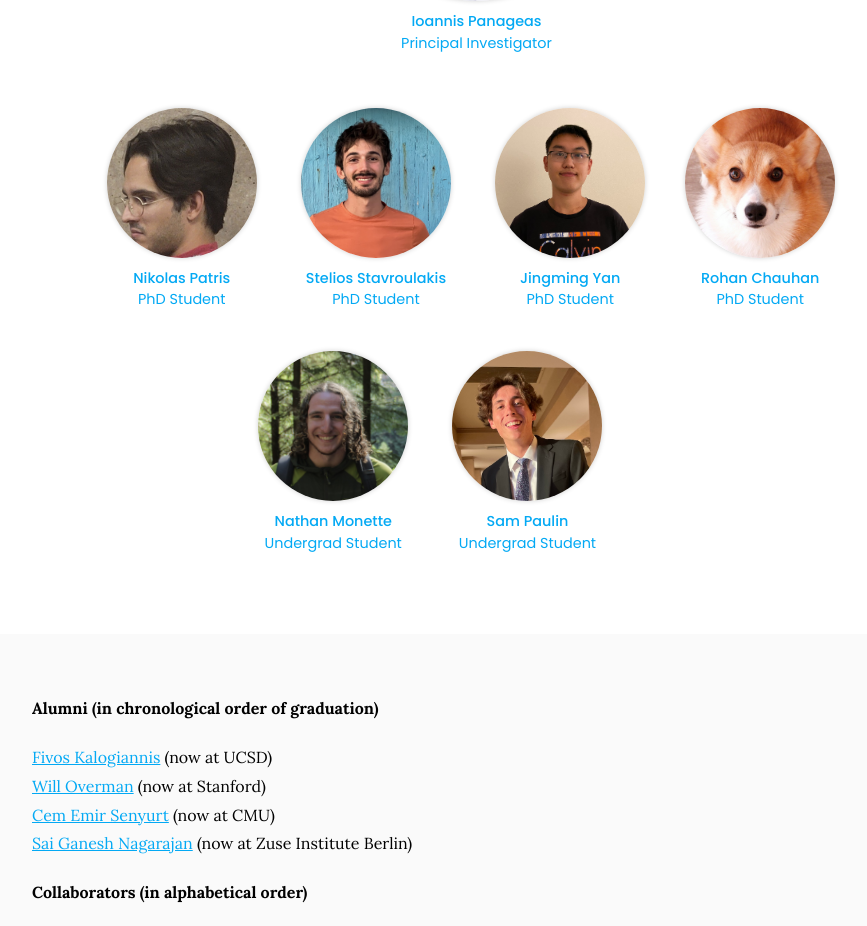
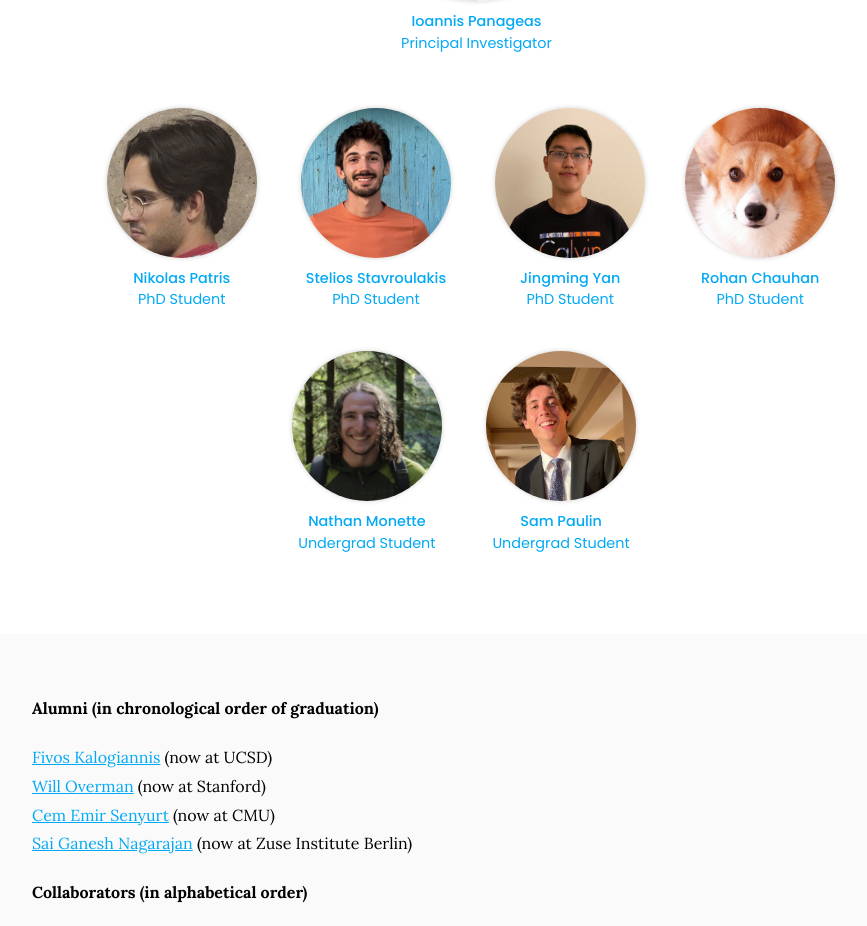
Before and after one commit to goallabuci/goallabuci.github.io, a Jekyll site: the page built from team/index.md, in a window 1280 px wide. Shown: the part 539-1465 px from the top of the page, without its empty margins (158-1025 px from the left). Built offline with Jekyll 4.4.1, drawn with Linux system fonts in a browser that asks for light colours.

Commit message:
Update index.md

```diff
--- a/team/index.md
+++ b/team/index.md
@@ -69,7 +69,7 @@ nav:
       PhD Student
     </span></a>
     <br/>
-&nbsp;&nbsp;&nbsp;&nbsp;&nbsp;&nbsp;&nbsp;&nbsp;&nbsp;&nbsp;&nbsp;&nbsp;&nbsp;&nbsp;&nbsp;&nbsp;&nbsp;&nbsp;&nbsp;&nbsp;&nbsp;&nbsp;&nbsp;&nbsp;&nbsp;&nbsp;&nbsp;&nbsp;&nbsp;&nbsp;&nbsp;&nbsp;&nbsp;&nbsp;&nbsp;&nbsp;&nbsp;&nbsp;&nbsp;&nbsp;&nbsp;&nbsp;&nbsp;&nbsp;&nbsp;&nbsp;&nbsp;&nbsp;
+&nbsp;&nbsp;&nbsp;&nbsp;&nbsp;&nbsp;&nbsp;&nbsp;&nbsp;&nbsp;&nbsp;&nbsp;&nbsp;&nbsp;&nbsp;&nbsp;&nbsp;&nbsp;&nbsp;&nbsp;&nbsp;&nbsp;&nbsp;&nbsp;&nbsp;&nbsp;&nbsp;&nbsp;&nbsp;&nbsp;&nbsp;&nbsp;&nbsp;&nbsp;&nbsp;&nbsp;&nbsp;&nbsp;&nbsp;&nbsp;&nbsp;&nbsp;&nbsp;&nbsp;&nbsp;&nbsp;&nbsp;&nbsp;&nbsp;&nbsp;&nbsp;&nbsp;&nbsp;&nbsp;&nbsp;&nbsp;
 <a href="https://nmonette.github.io" class="portrait" style="--width: 150px">
 <span class="portrait_image">
     <img
```
